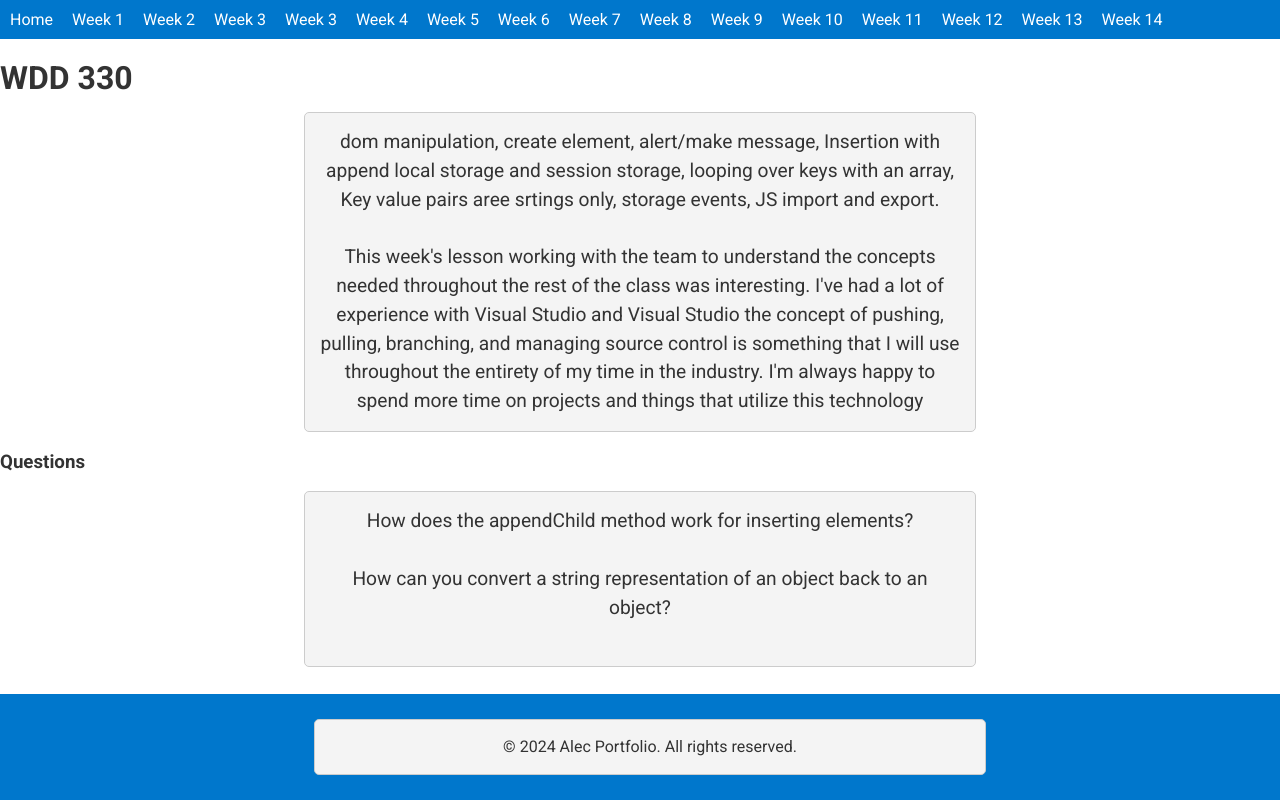
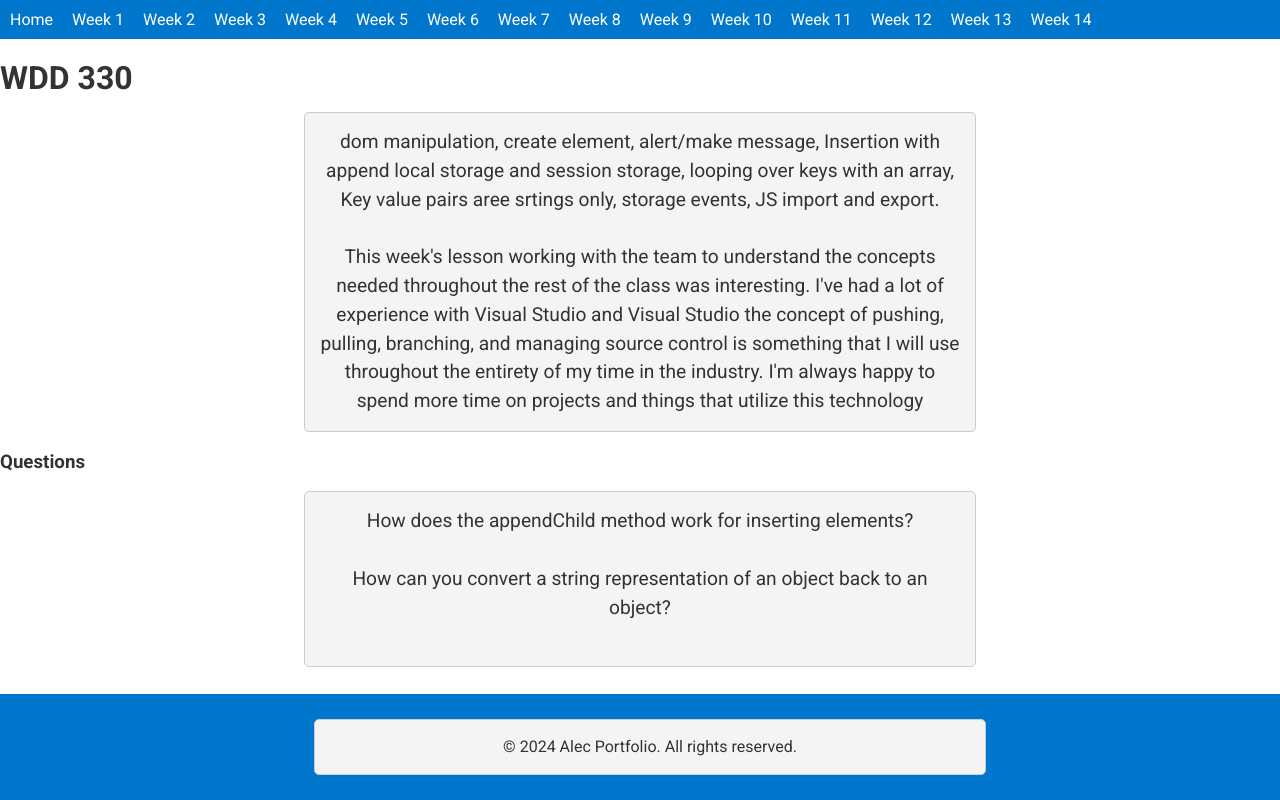
Before and after one commit to Willits-Alec/Alec-Port, a plain HTML site: page week2/w2notes.html in a window 1280 px wide. Drawn offline with Linux system fonts and the light colour scheme.

Commit message:
corrected nav links and names

```diff
--- a/week2/w2notes.html
+++ b/week2/w2notes.html
@@ -16,7 +16,6 @@
             <a href="/week1/w1notes.html">Week 1</a>
             <a href="/week2/w2notes.html">Week 2</a>
             <a href="/week3/w3notes.html">Week 3</a>
-            <a href="#">Week 3</a>
             <a href="#">Week 4</a>
             <a href="#">Week 5</a>
             <a href="#">Week 6</a>
```
Also changed, not shown: index.html (+0 -1 lines).
